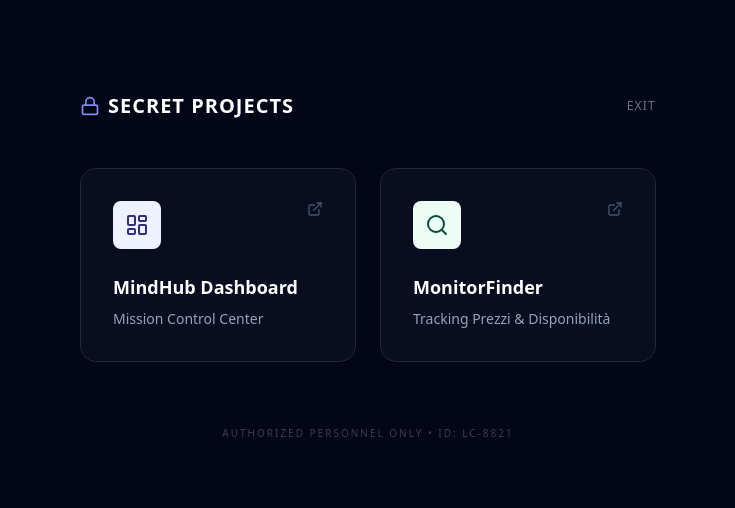
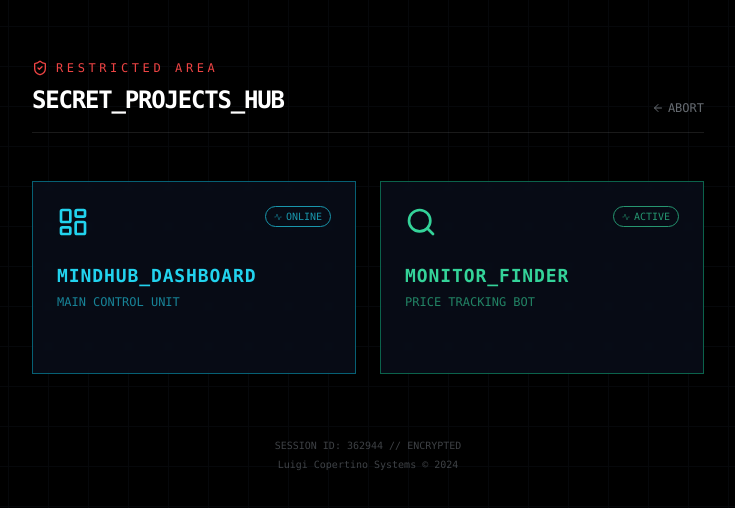
Before and after one commit to copertinoluigi/www, a Next.js app: page /mindhub in a window 1280 px wide. Shown: the part 134-642 px from the top of the page, without its empty margins (272-1007 px from the left). Built offline with nearby package versions, Linux system fonts and the light colour scheme.

Commit message:
Update page.tsx

```diff
--- a/app/mindhub/page.tsx
+++ b/app/mindhub/page.tsx
@@ -1,66 +1,86 @@
 "use client";
 
 import Link from "next/link";
-import { LayoutDashboard, Search, ExternalLink, ArrowLeft, Lock } from "lucide-react";
+import { LayoutDashboard, Search, ExternalLink, ArrowLeft, ShieldCheck, Activity } from "lucide-react";
 
-// LE TUE APP SEGRETE
+// --- LINK CORRETTO QUI ---
 const myApps = [
   {
-    name: "MindHub Dashboard",
+    name: "MINDHUB_DASHBOARD",
     url: "https://mindhub-vercel.vercel.app/",
     icon: LayoutDashboard,
-    desc: "Mission Control Center",
-    color: "bg-indigo-50 border-indigo-200 text-indigo-900"
+    status: "ONLINE",
+    desc: "Main Control Unit",
+    color: "border-cyan-500/50 text-cyan-400 hover:shadow-[0_0_30px_rgba(6,182,212,0.2)]"
   },
   {
-    name: "MonitorFinder",
-    url: "#", // <--- Inserisci qui l'URL reale se ce l'hai
+    name: "MONITOR_FINDER",
+    url: "https://monitorfinder.it", // <-- URL CORRETTO
     icon: Search,
-    desc: "Tracking Prezzi & Disponibilità",
-    color: "bg-emerald-50 border-emerald-200 text-emerald-900"
+    status: "ACTIVE",
+    desc: "Price Tracking Bot",
+    color: "border-emerald-500/50 text-emerald-400 hover:shadow-[0_0_30px_rgba(16,185,129,0.2)]"
   },
 ];
 
-export default function MindHubLauncher() {
+export default function PrivateArea() {
   return (
-    <div className="min-h-screen bg-slate-950 p-6 flex flex-col items-center justify-center font-sans text-slate-200">
+    <div className="min-h-screen bg-black text-slate-300 p-6 flex flex-col items-center justify-center font-mono relative overflow-hidden">
 
-      {/* Header Scuro */}
-      <div className="w-full max-w-xl mb-12 flex justify-between items-center">
-        <div className="flex items-center gap-2">
-            <Lock className="w-5 h-5 text-indigo-400"/>
-            <h1 className="text-xl font-bold tracking-wider text-white">SECRET PROJECTS</h1>
+      {/* Background Grid Animation */}
+      <div className="absolute inset-0 bg-[linear-gradient(to_right,#1f2937_1px,transparent_1px),linear-gradient(to_bottom,#1f2937_1px,transparent_1px)] bg-[size:40px_40px] opacity-20 pointer-events-none"></div>
+
+      <div className="w-full max-w-2xl relative z-10">
+
+        {/* Header */}
+        <div className="flex justify-between items-end mb-12 border-b border-white/10 pb-4">
+          <div>
+            <div className="flex items-center gap-2 text-red-500 mb-2">
+              <ShieldCheck size={16} />
+              <span className="text-xs tracking-[0.3em]">RESTRICTED AREA</span>
+            </div>
+            <h1 className="text-2xl font-bold text-white tracking-tighter">
+              SECRET_PROJECTS_HUB
+            </h1>
           </div>
           <Link
             href="/"
-          className="text-xs font-medium text-slate-500 hover:text-white transition-colors uppercase tracking-widest"
+            className="text-xs hover:text-white transition-colors flex items-center gap-1 opacity-50 hover:opacity-100"
           >
-          Exit
+            <ArrowLeft size={12} /> ABORT
           </Link>
         </div>
 
-      {/* Grid Carte */}
-      <div className="grid gap-6 w-full max-w-xl sm:grid-cols-2">
+        {/* Cards */}
+        <div className="grid gap-6 sm:grid-cols-2">
           {myApps.map((app, idx) => (
-          <a key={idx} href={app.url} target="_blank" rel="noopener noreferrer" className="block h-full group">
-            <div className="h-full rounded-2xl border border-slate-800 bg-slate-900/50 p-8 transition-all duration-300 hover:bg-slate-800 hover:border-indigo-500/30 hover:shadow-2xl hover:shadow-indigo-500/10">
+            <a key={idx} href={app.url} target="_blank" rel="noopener noreferrer" className="group block h-full">
+              <div className={`h-full bg-slate-900/50 border backdrop-blur-sm p-6 transition-all duration-300 hover:-translate-y-1 ${app.color}`}>
                 <div className="flex justify-between items-start mb-6">
-                <div className={`p-3 rounded-lg ${app.color}`}>
-                    <app.icon className="h-6 w-6" />
+                  <app.icon className="h-8 w-8" />
+                  <div className="flex items-center gap-1 text-[10px] border border-current px-2 py-0.5 rounded-full opacity-70">
+                    <Activity size={8} className="animate-pulse"/> {app.status}
                   </div>
-                <ExternalLink className="w-4 h-4 text-slate-600 group-hover:text-white transition-colors" />
                 </div>
 
-              <h3 className="text-lg font-bold text-white mb-2">{app.name}</h3>
-              <p className="text-sm font-medium text-slate-400">{app.desc}</p>
+                <h3 className="text-lg font-bold mb-1 tracking-wider">{app.name}</h3>
+                <p className="text-xs opacity-60 uppercase">{app.desc}</p>
+
+                <div className="mt-6 flex items-center text-[10px] font-bold tracking-widest opacity-0 group-hover:opacity-100 transition-opacity">
+                  INITIALIZE_PROTOCOL <ExternalLink className="ml-2 w-3 h-3" />
+                </div>
               </div>
             </a>
           ))}
         </div>
 
-      <p className="mt-16 text-slate-700 text-[10px] uppercase tracking-[0.2em]">
-        Authorized Personnel Only • ID: LC-8821
-      </p>
+        {/* Footer info */}
+        <div className="mt-16 text-center opacity-30 text-[10px]">
+          <p>SESSION ID: {Math.floor(Math.random() * 999999)} // ENCRYPTED</p>
+          <p className="mt-1">Luigi Copertino Systems © 2024</p>
+        </div>
+
+      </div>
     </div>
   );
 }
```
Lines whose indentation alone changed are shown as unchanged.
